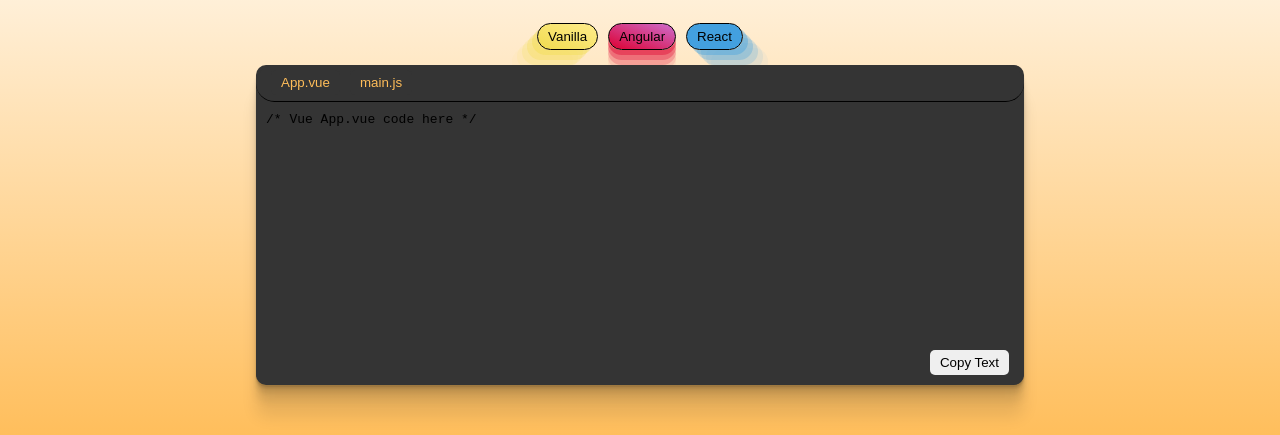
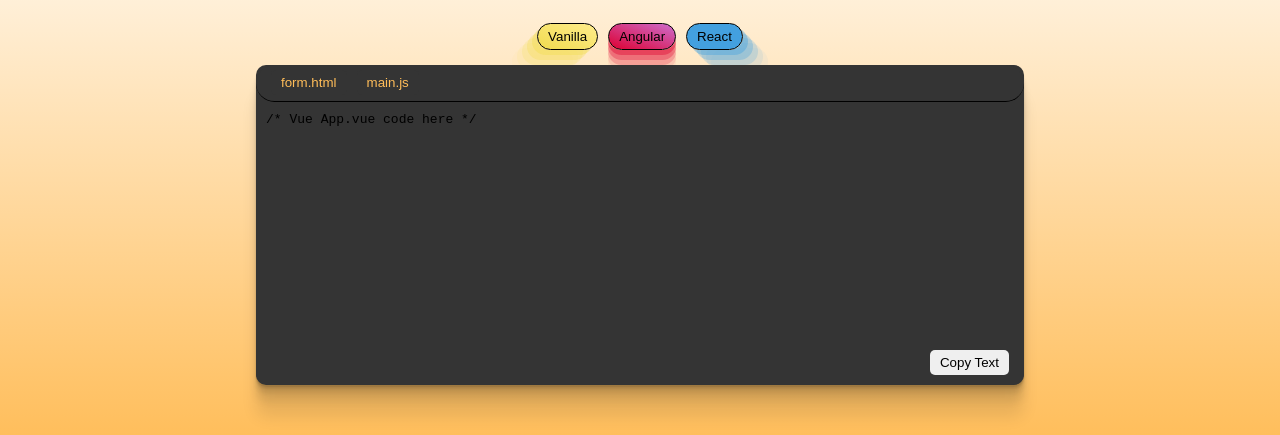
Before and after one commit to FormBee/FormBee, an Angular app in the folder client/FormBee/: page /home in a window 1280 px wide. Shown: the part 894-1329 px from the top of the page. Built offline with nearby package versions, Linux system fonts and the light colour scheme.

Commit message:
Updated demo file names.

```diff
--- a/client/FormBee/src/app/landing-code-examples/landing-code-examples.component.html
+++ b/client/FormBee/src/app/landing-code-examples/landing-code-examples.component.html
@@ -16,7 +16,7 @@
         </div>
       </div>
 
-      <pre>{{ currentCode }}</pre>
+      <pre><code [innerHTML]="currentCode" class="language-{{currentFramework}}"></code></pre>
       <button class="copy-button" (click)="copyToClipboard()">Copy Text</button>
     </div>
   </div>
--- a/client/FormBee/src/app/landing-code-examples/landing-code-examples.component.scss
+++ b/client/FormBee/src/app/landing-code-examples/landing-code-examples.component.scss
@@ -1,3 +1,4 @@
+
 .section-container {
   h3 {
     text-align: center;
--- a/client/FormBee/src/app/landing-code-examples/landing-code-examples.component.ts
+++ b/client/FormBee/src/app/landing-code-examples/landing-code-examples.component.ts
@@ -1,7 +1,5 @@
-import { Component } from '@angular/core';
+import { Component, OnInit } from '@angular/core';
 import { NgFor } from '@angular/common';
-import { OnInit } from '@angular/core';
-
 @Component({
   selector: 'app-landing-code-examples',
   standalone: true,
@@ -9,7 +7,7 @@
   templateUrl: './landing-code-examples.component.html',
   styleUrls: ['./landing-code-examples.component.scss']
 })
-export class LandingCodeExamplesComponent implements OnInit {
+export class LandingCodeExamplesComponent implements OnInit{
 
   ngOnInit(): void {
     this.setCurrentFramework('vanilla');
@@ -18,7 +16,7 @@
   frameworks: Record<'vanilla' | 'angular' | 'react' , string[]> = {
     angular: ['app.component.ts', 'app.module.ts'],
     react: ['App.js', 'index.js'],
-    vanilla: ['App.vue', 'main.js']
+    vanilla: ['form.html', 'main.js']
   };
 
   codeSnippets: Record<'vanilla' | 'angular' | 'react' , Record<string, string>> = {
@@ -31,8 +29,8 @@
       'index.js': '/* React index.js code here */',
     },
     vanilla: {
-      'App.vue': '/* Vue App.vue code here */',
-      'main.js': '/* Vue main.js code here */',
+      'form.html': '<span class="keyword">/*</span> <span class="comment">Vue App.vue code here</span> <span class="keyword">*/</span>',
+      'main.js': '<span class="keyword">/*</span> <span class="comment">Vue App.vue code here</span> <span class="keyword">*/</span>',
     }
   };
 
```
